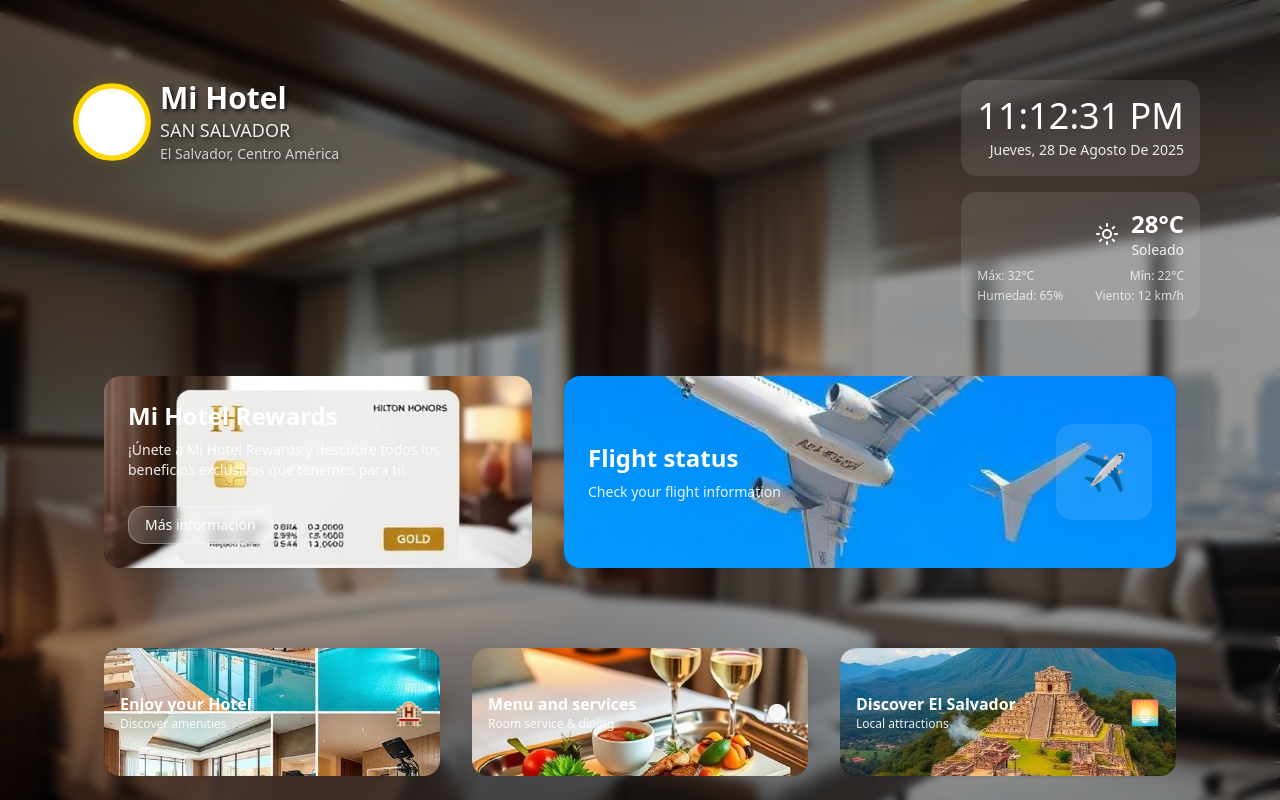
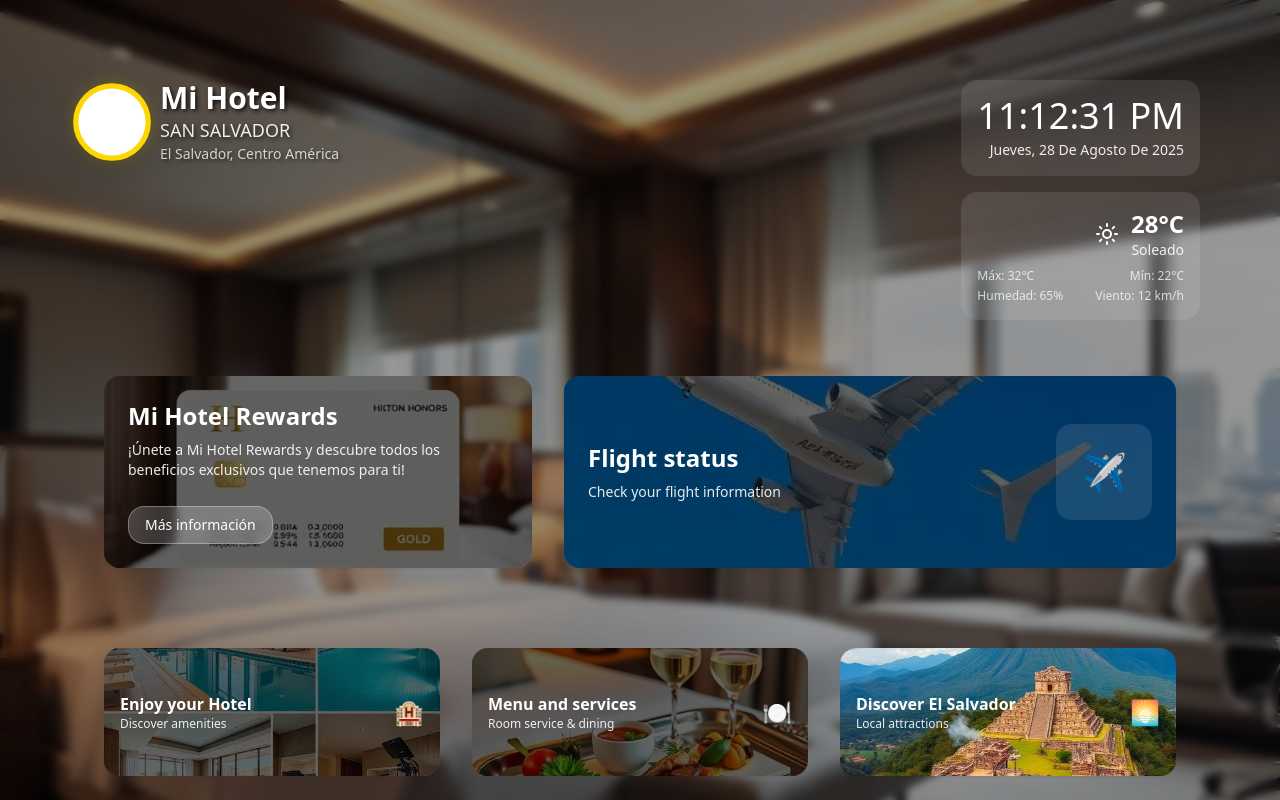
Before and after one commit to carlospena11/tv-app-builder, a React (Vite) app: page /dashboard in a window 1280 px wide. Shown: the top 800 px of the page. Built offline with nearby package versions, Linux system fonts and the light colour scheme.

Commit message:
Adjust image contrast
Adjusted image contrast to improve text visibility on dashboard cards.

```diff
--- a/src/components/HotelTVDashboard.tsx
+++ b/src/components/HotelTVDashboard.tsx
@@ -164,7 +164,7 @@ const HotelTVDashboard = () => {
         <div className="tv-grid grid-cols-12 gap-8 mb-8">
           {/* Hilton Honors - Large card */}
           <Card
-            className="col-span-5 bg-black/40 text-white border-0 overflow-hidden relative h-48 focusable card-focusable focus-transition"
+            className="col-span-5 bg-black/60 text-white border-0 overflow-hidden relative h-48 focusable card-focusable focus-transition"
             onClick={() => navigate("/dashboard/hilton-honors")}
             tabIndex={0}
             role="button"
@@ -174,6 +174,7 @@ const HotelTVDashboard = () => {
               className="absolute inset-0 bg-cover bg-center"
               style={{ backgroundImage: `url(${hiltonHonorsIcon})` }}
             />
+            <div className="absolute inset-0 bg-black/60" />
             <div className="relative z-10 p-6 h-full flex flex-col justify-between">
               <div>
                 <h2 className="text-2xl font-bold mb-2">Mi Hotel Rewards</h2>
@@ -189,7 +190,7 @@ const HotelTVDashboard = () => {
 
           {/* Flight Status */}
           <Card
-            className="col-span-7 bg-black/40 text-white border-0 overflow-hidden relative h-48 focusable card-focusable focus-transition"
+            className="col-span-7 bg-black/60 text-white border-0 overflow-hidden relative h-48 focusable card-focusable focus-transition"
             onClick={() => navigate("/dashboard/flight-status")}
             tabIndex={0}
             role="button"
@@ -199,6 +200,7 @@ const HotelTVDashboard = () => {
               className="absolute inset-0 bg-cover bg-center"
               style={{ backgroundImage: `url(${flightStatusIcon})` }}
             />
+            <div className="absolute inset-0 bg-black/60" />
             <div className="relative z-10 p-6 h-full flex items-center justify-between">
               <div>
                 <h2 className="text-2xl font-bold mb-2">Flight status</h2>
@@ -214,7 +216,7 @@ const HotelTVDashboard = () => {
         {/* Services Grid - Optimizado para navegación TV */}
         <div className="tv-grid grid-cols-3 gap-8 mb-8">
           <Card
-            className="bg-black/40 text-white border-0 overflow-hidden h-32 focusable card-focusable focus-transition relative"
+            className="bg-black/60 text-white border-0 overflow-hidden h-32 focusable card-focusable focus-transition relative"
             onClick={() => navigate("/dashboard/hotel-amenities")}
             tabIndex={0}
             role="button"
@@ -224,6 +226,7 @@ const HotelTVDashboard = () => {
               className="absolute inset-0 bg-cover bg-center"
               style={{ backgroundImage: `url(${hotelAmenitiesIcon})` }}
             />
+            <div className="absolute inset-0 bg-black/60" />
             <div className="relative z-10 p-4 h-full flex items-center justify-between">
               <div>
                 <h3 className="font-bold">Enjoy your Hotel</h3>
@@ -234,7 +237,7 @@ const HotelTVDashboard = () => {
           </Card>
 
           <Card
-            className="bg-black/40 text-white border-0 overflow-hidden h-32 focusable card-focusable focus-transition relative"
+            className="bg-black/60 text-white border-0 overflow-hidden h-32 focusable card-focusable focus-transition relative"
             onClick={() => navigate("/dashboard/menu-services")}
             tabIndex={0}
             role="button"
@@ -244,6 +247,7 @@ const HotelTVDashboard = () => {
               className="absolute inset-0 bg-cover bg-center"
               style={{ backgroundImage: `url(${menuServicesIcon})` }}
             />
+            <div className="absolute inset-0 bg-black/60" />
             <div className="relative z-10 p-4 h-full flex items-center justify-between">
               <div>
                 <h3 className="font-bold">Menu and services</h3>
```
